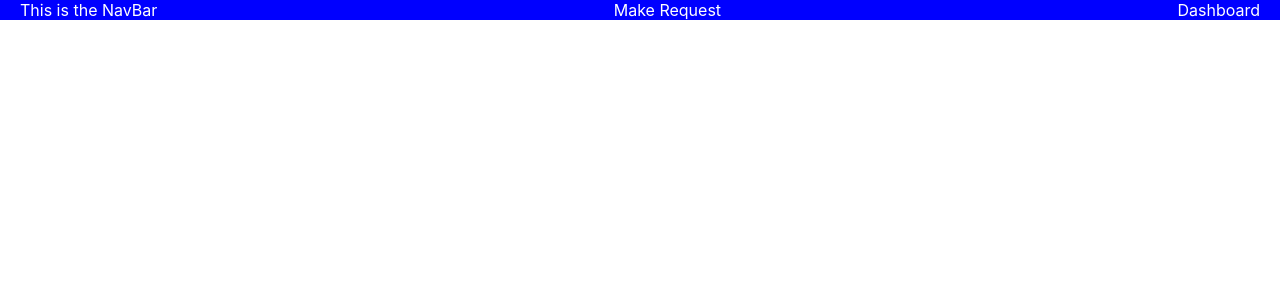
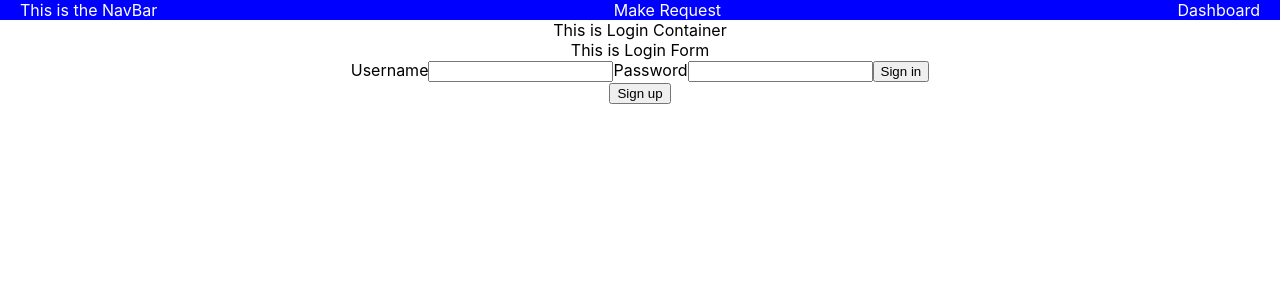
Before and after one commit to wags83/approvails-front-end, a React (Create React App) app: page /login in a window 1280 px wide. Shown: the top 300 px of the page. Built offline with nearby package versions, Linux system fonts and the light colour scheme; no server answers.

Commit message:
Added log in feature

```diff
--- a/src/App.js
+++ b/src/App.js
@@ -10,7 +10,20 @@ import {API_BASE} from './constants';
 
 class App extends React.Component {
   state = {
-  projectsList: []
+    projectsList: [],
+    login: {
+      username: '',
+      password: ''
+    },
+    signup: {
+    },
+    validated: {
+      // username: '',
+      // department: '',
+      // usertype: '',
+      // department_id: '',
+      // user_id: ''
+    }
   }
 
   componentDidMount(){
@@ -22,15 +35,35 @@ componentDidMount(){
       })
     })
   }
+
+  handleLoginOnChange = e => {
+    this.setState({
+      login: {...this.state.login, [e.target.name]: e.target.value}
+    })
+  }
+
+  handleSignin = (e) => {
+    e.preventDefault()
+
+    fetch('http://127.0.0.1:3001/api/v1/users')
+    .then(response => response.json())
+    .then(data => this.setState({
+      validated: { ...data.find(user => ((user.username === this.state.login.username) && (user.password === this.state.login.password)))}
+    }))
+  }
+
   render () {
+    console.log(this.state)
+    const stateProps = {...this.state}
+
     return (
     <div className="App">
       <NavBar />
-      {/* <Switch>
-          <Route path="/login" component={LoginContainer} />
+      <Switch>
+          <Route path="/login" render={routerProps => <LoginContainer {...routerProps} stateProps={stateProps} handleLoginOnChange={this.handleLoginOnChange} handleSignin={this.handleSignin}/>} />
           <Route path="/make_request" component={MakeRequest}/>
           <Route path="/dashboard" component={Dashboard} />
-        </Switch> */}
+        </Switch>
     </div>
   )
   }
--- a/src/Components/LoginForm.js
+++ b/src/Components/LoginForm.js
@@ -3,7 +3,22 @@ import React from 'react';
 
 const LoginForm = (props) => {
     return (
-        <div>This is Login Form</div>
+        <div>
+            {/* {console.log(props.handleSignin)} */}
+            <div>This is Login Form</div>
+
+            <form onSubmit={props.handleSignin}>
+                <label>Username
+                <input type='text' name='username' value={props.stateProps.username} onChange={e => props.handleLoginOnChange(e)} />
+                </label>
+
+                <label>Password
+                <input type='password' name='password' value={props.stateProps.password} onChange={e => props.handleLoginOnChange(e)} />
+                </label>
+
+                <button type='submit'>Sign in</button>
+            </form>
+        </div>
     )
 
 }
--- a/src/Containers/LoginContainer.js
+++ b/src/Containers/LoginContainer.js
@@ -1,11 +1,41 @@
 import React from 'react';
+import LoginForm from '../Components/LoginForm'
+import SignupForm from '../Components/SignupForm'
 
 
-const LoginContainer = (props) => {
-    return (
-        <div>This is Login Container</div>
-    )
 
+class LoginContainer extends React.Component {
+    state = {
+        logInForm: true
+    }
+
+    handleToLogIn = () =>
+        <div>
+            <LoginForm handleLoginOnChange={this.props.handleLoginOnChange} stateProps={this.props.stateProps} handleSignin={this.props.handleSignin}/>
+        </div>
+
+    hanleToSignUp = () =>
+        <div>
+            <SignupForm />
+        </div>
+
+    handleFormType = () => {
+        this.setState(prevState => ({logInForm: !prevState.logInForm}))
+    }
+
+    render() {
+        // console.log(this.props)
+        return (
+            <div>
+                <div>This is Login Container</div>
+                {this.state.logInForm ? this.handleToLogIn() : this.hanleToSignUp()}
+
+                <button onClick={this.handleFormType} >Sign up</button>
+            </div>
+        )
+    }
 }
 
+
+
 export default LoginContainer;
```
Lines whose indentation alone changed are shown as unchanged.
